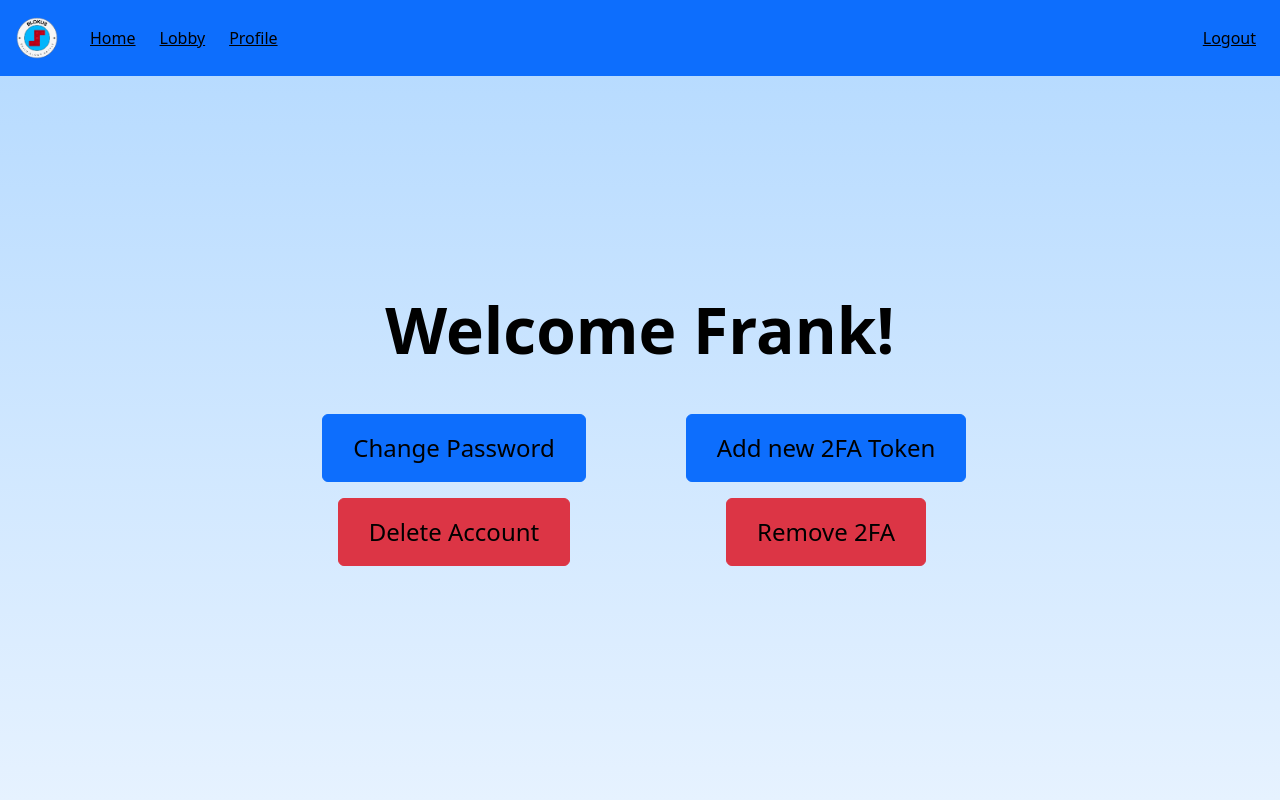
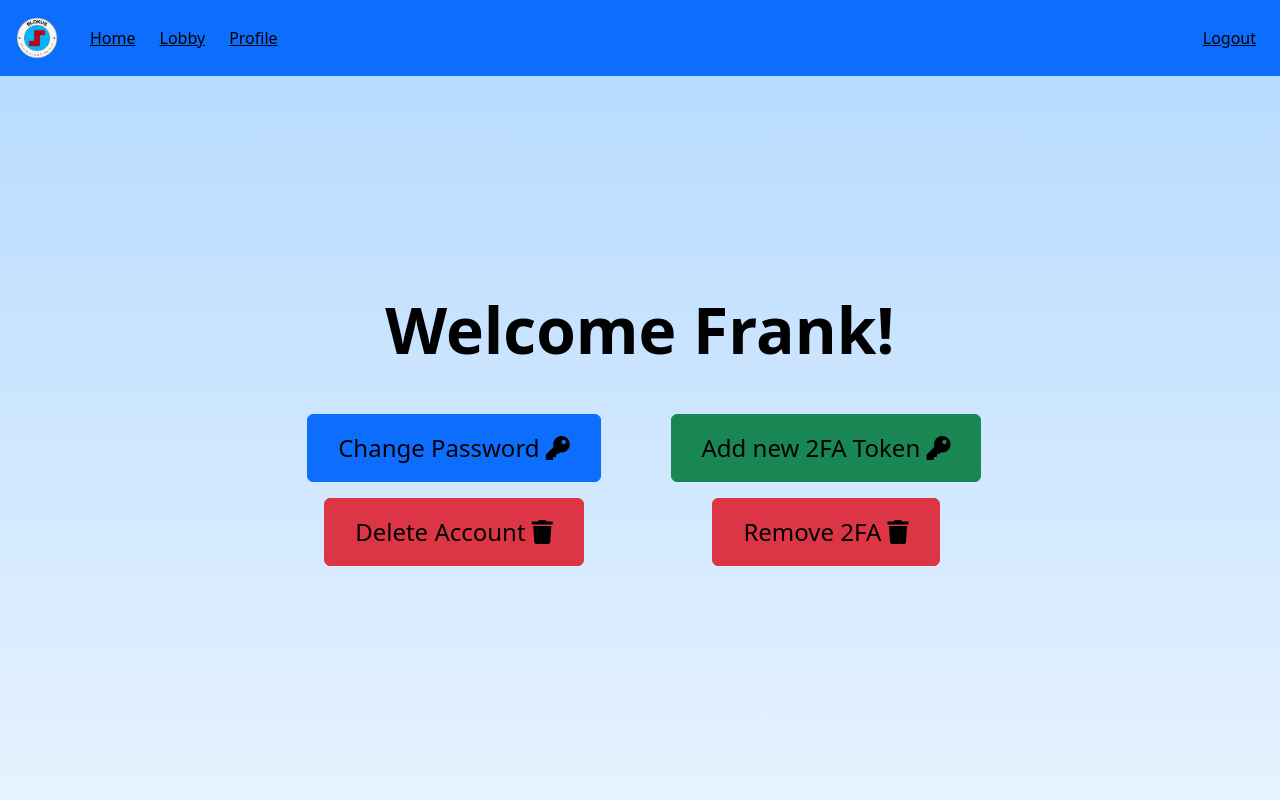
Before and after one commit to Levoo777/AdvancedSoftwareEngineering, a Flask app: page /profile in a window 1280 px wide. Run offline with Flask 3, Linux system fonts and the light colour scheme; a user stored in the database is signed in; some libraries are stand-ins or nearby versions.

Commit message:
Added stylesheet for icons

```diff
--- a/templates/index.html
+++ b/templates/index.html
@@ -12,6 +12,7 @@
     <script src="https://cdn.jsdelivr.net/npm/bootstrap@5.3.2/dist/js/bootstrap.bundle.min.js"
         integrity="sha384-C6RzsynM9kWDrMNeT87bh95OGNyZPhcTNXj1NW7RuBCsyN/o0jlpcV8Qyq46cDfL"
         crossorigin="anonymous"></script>
+    <link rel="stylesheet" href="https://cdnjs.cloudflare.com/ajax/libs/font-awesome/5.15.1/css/all.min.css" />
 </head>
 
 <style>
--- a/templates/profile.html
+++ b/templates/profile.html
@@ -22,7 +22,7 @@
       </button>
     </div>
     <div class="col-md-4">
-      <button type="button" onclick="redirectToAdd2FA()" class="btn btn-primary btn-block mb-3">
+      <button type="button" onclick="redirectToAdd2FA()" class="btn btn-success btn-block mb-3">
         Add new 2FA Token <i class="fa fa-key"></i>
       </button>
     </div>
@@ -61,6 +61,7 @@
     window.location.href = "{{ url_for('auth.delete_2fa') }}";
   }
 
+
 </script>
 
 
```
